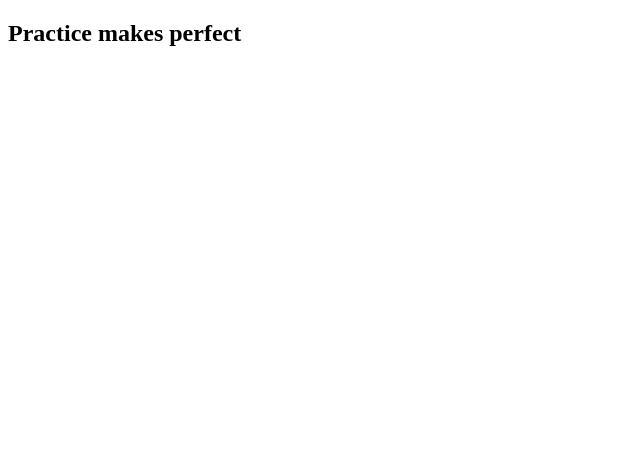
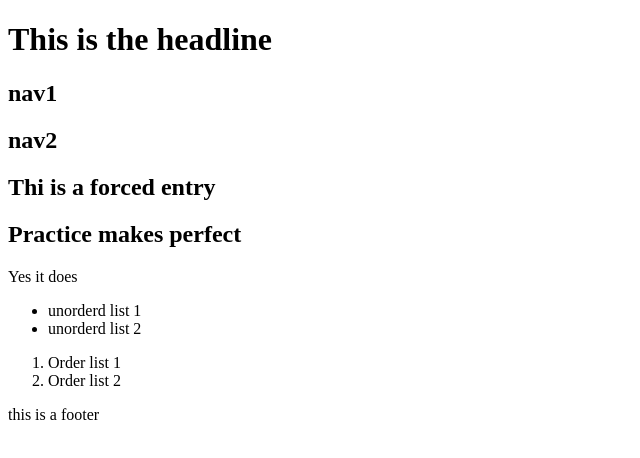
Before and after one commit to setupshop/practice, a plain HTML site: page index.html in a window 1280 px wide. Shown: the whole page, without its empty margins (0-640 px from the left). Drawn offline with Linux system fonts and the light colour scheme.

Commit message:
HTML sectioning elements classwork

```diff
--- a/index.html
+++ b/index.html
@@ -1,12 +1,36 @@
 <!DOCTYPE html>
-<html lang="eng">
+<html lang="en">
   <head>
-    <mea charset="utf-8">
+    <meta charset="utf-8">
     <title>Practice</title>
   </head>
   <body>
-    <article>
-      <h1>Practice makes perfect</h1>
-    </article>
+    <header>
+      <h1>This is the headline</h1>
+    </header>
+    <nav>
+      <h2>nav1</h2>
+      <h2>nav2</h2>
+    </nav>
+    <section>
+      <h2>Thi is a forced entry</h2>
+      <article>
+        <h2>Practice makes perfect</h2>
+        <p>Yes it does</p>
+      </article>
+    </section>
+    <aside>
+      <ul>
+        <li>unorderd list 1 </li>
+        <li>unorderd list 2 </li>
+      </ul>
+      <ol>
+        <li>Order list 1</li>
+        <li>Order list 2</li>
+      </ol>
+    </aside>
+    <footer>
+      <p>this is a footer</p>
+    </footer>
   </body>
 </html>
```
